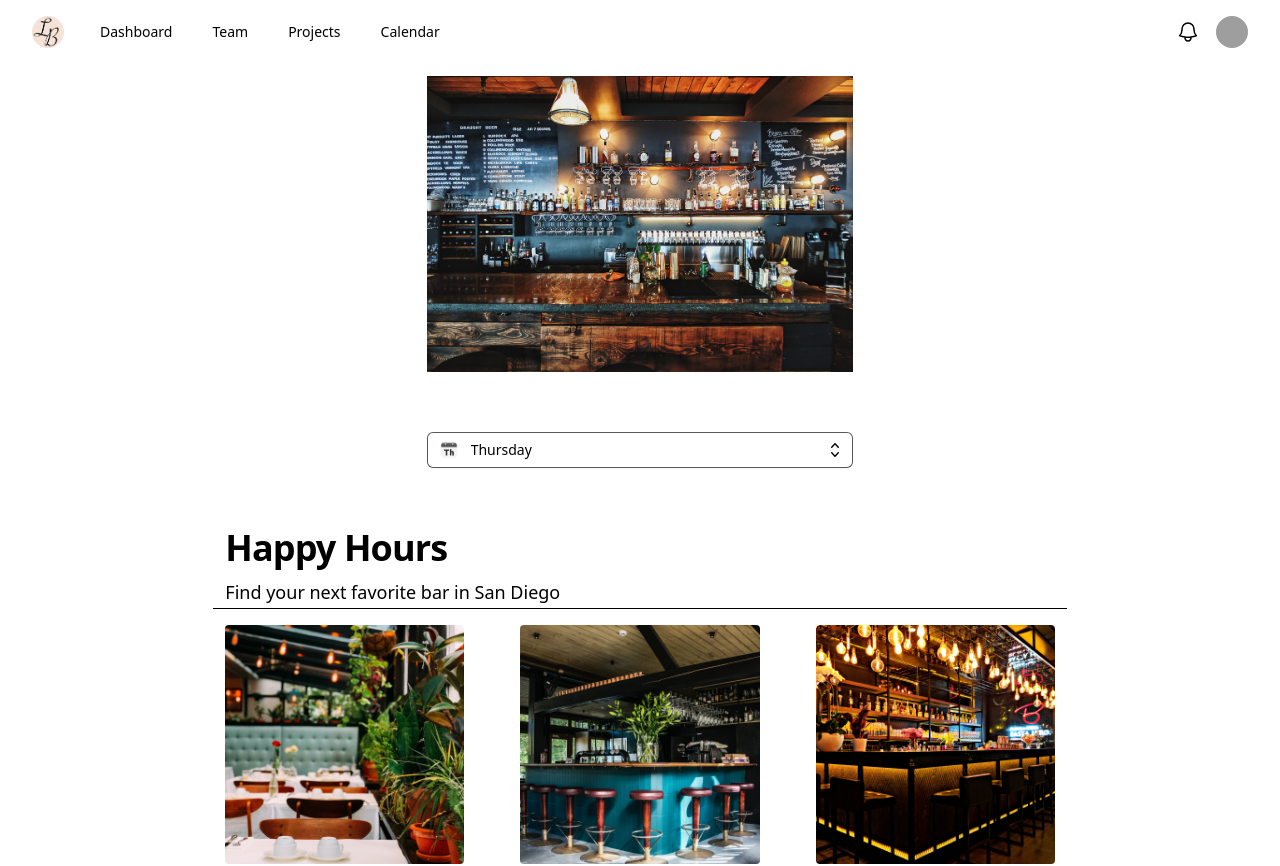
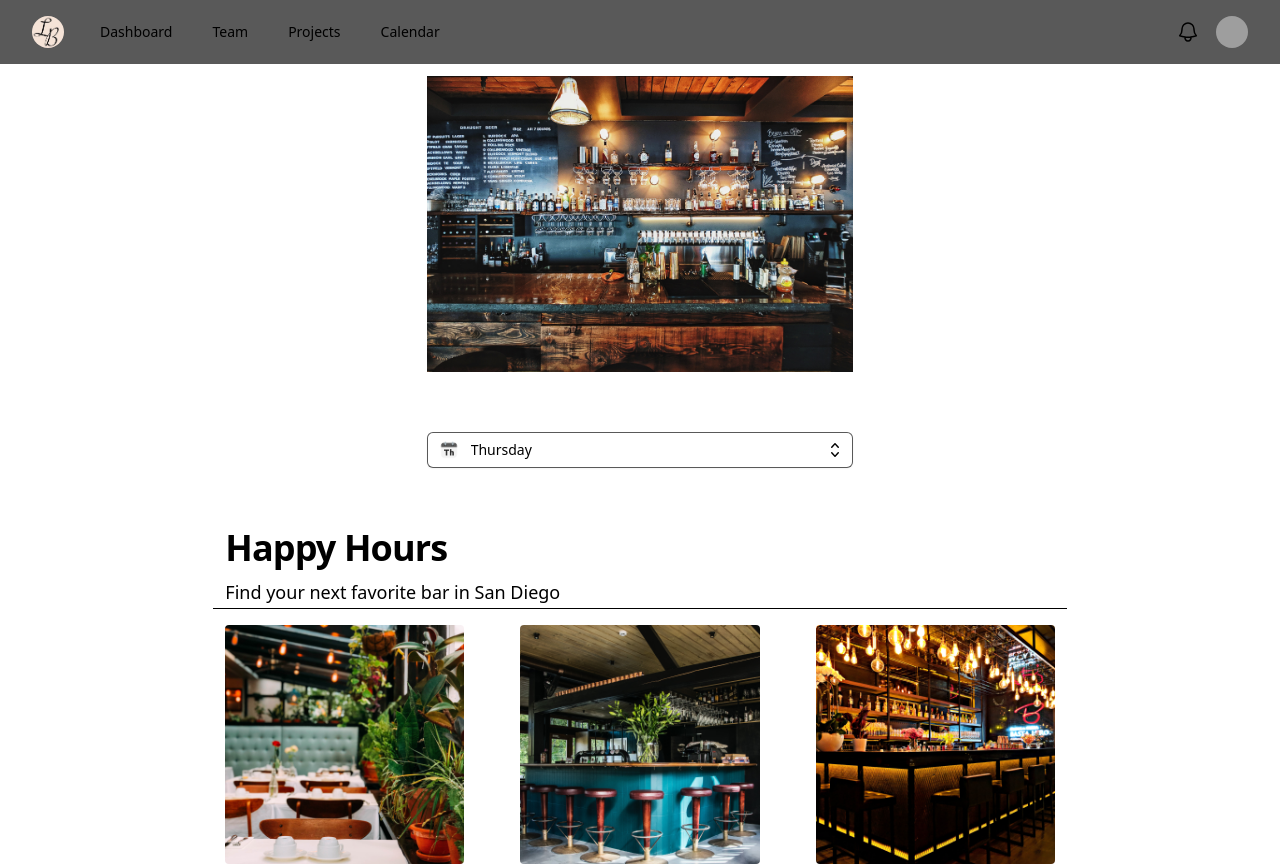
Before and after one commit to lollyca/happyhourhippo, a Next.js app: page / in a window 1280 px wide. Shown: the top 866 px of the page. Built offline with nearby package versions, Linux system fonts and the light colour scheme; grey boxes are pictures that could not be loaded.

Commit message:
beerloLogo

```diff
--- a/app/components/navbar.tsx
+++ b/app/components/navbar.tsx
@@ -16,7 +16,7 @@ function classNames(...classes) {
 
 export default function Navbar() {
   return (
-    <Disclosure as="nav" className="bg-gray-800">
+    <Disclosure as="nav" className="bg-less-dark">
       {({ open }) => (
         <>
           <div className="mx-auto max-w-7xl px-2 sm:px-6 lg:px-8">
```
